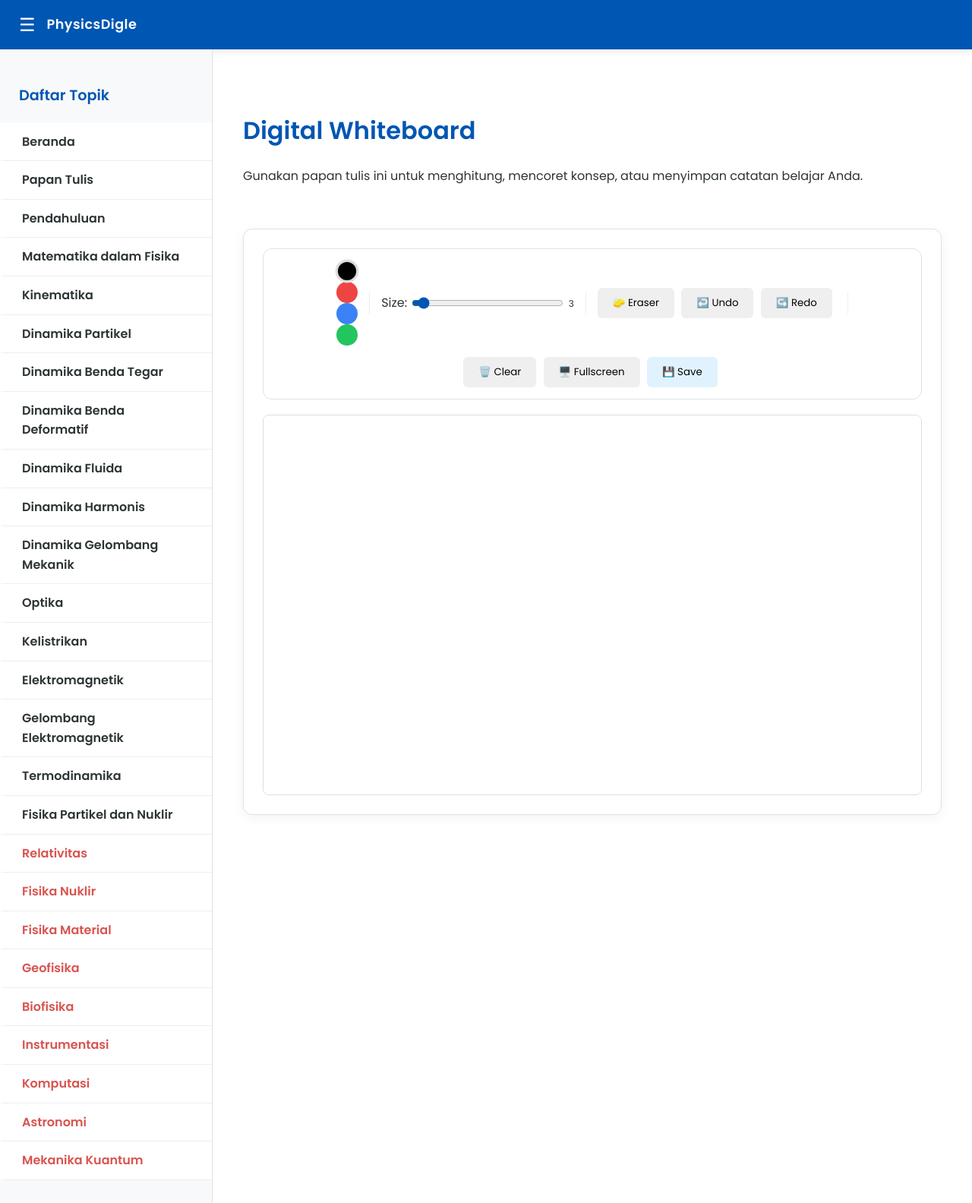
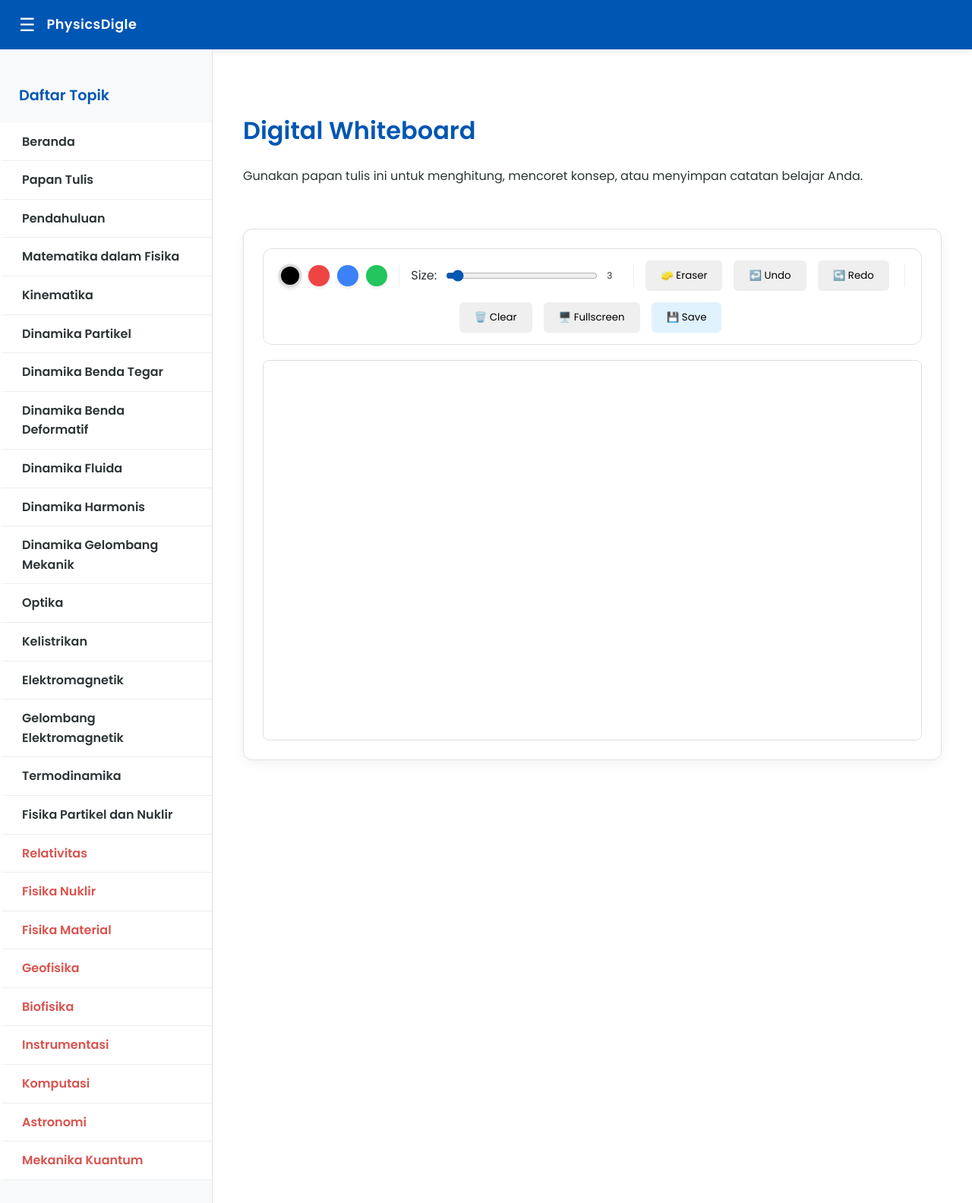
Before and after one commit to alasyariyphysics/physicsdigle, a Jekyll site: the page built from topics/whiteboard.html, in a window 1280 px wide. Shown: the whole page at 76% size. Built offline with Jekyll 4.4.1, drawn with Linux system fonts in a browser that asks for light colours; nearby versions of some CDN libraries.

Commit message:
Update style.css
toolbar for whiteboard added

```diff
--- a/assets/css/style.css
+++ b/assets/css/style.css
@@ -276,6 +276,74 @@ input[type="range"] {
     vertical-align: middle;
 }
 
+/* --- Perbaikan Whiteboard Toolbar --- */
+
+/* Memastikan susunan toolbar tetap fleksibel namun teratur */
+.toolbar {
+    display: flex;
+    flex-wrap: wrap; /* Memungkinkan elemen turun jika layar sangat kecil, kecuali grup warna */
+    gap: 15px;
+    align-items: center;
+    justify-content: center;
+    background: #ffffff;
+    padding: 15px;
+    border-radius: 12px;
+    border: 1px solid var(--border-color);
+    margin-bottom: 20px;
+}
+
+/* KUNCI: Memaksa grup warna tetap horizontal */
+.color-group {
+    display: flex;
+    flex-direction: row !important; /* Paksa baris */
+    flex-wrap: nowrap !important;   /* Larang turun ke bawah */
+    gap: 10px;
+    align-items: center;
+}
+
+/* Styling tombol warna agar konsisten dengan desain web */
+.color-btn {
+    width: 32px;
+    height: 32px;
+    border-radius: 50%;
+    cursor: pointer;
+    border: 3px solid transparent;
+    transition: transform 0.2s, border-color 0.2s;
+    box-shadow: 0 2px 4px rgba(0,0,0,0.1);
+}
+
+.color-btn:hover {
+    transform: scale(1.1);
+}
+
+.color-btn.active {
+    border-color: #dfe6e9; /* Memberi ring di sekitar warna aktif */
+    transform: scale(1.1);
+}
+
+/* Memastikan label dan slider sejajar */
+.section {
+    display: flex;
+    align-items: center;
+    gap: 10px;
+}
+
+/* Responsivitas untuk layar kecil/Mobile */
+@media (max-width: 600px) {
+    .toolbar {
+        gap: 8px;
+        padding: 10px;
+    }
+
+    .color-btn {
+        width: 26px; /* Mengecilkan sedikit di mobile agar muat satu baris */
+        height: 26px;
+    }
+
+    .divider {
+        display: none; /* Sembunyikan pembatas di mobile untuk ruang lebih luas */
+    }
+}
 /* ============================================================
    7. FULLSCREEN STYLING
    ============================================================ */
```
